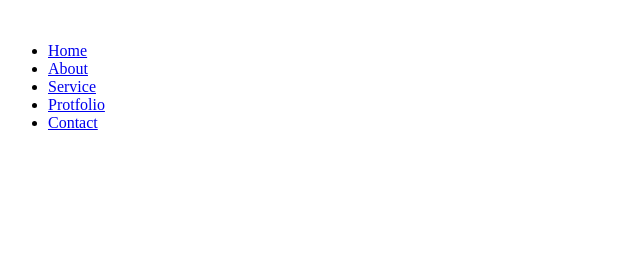
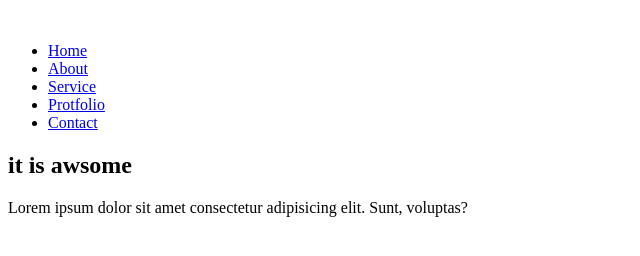
Before and after one commit to shafikcmt/Basic-Web-Template-With-HTML-and-CSS, a plain HTML site: page index.html in a window 1280 px wide. Shown: the whole page, without its empty margins (0-640 px from the left). Drawn offline with Linux system fonts and the light colour scheme.

Commit message:
Row - 2 HTML Completed

```diff
--- a/index.html
+++ b/index.html
@@ -25,5 +25,14 @@
     </section>
     <!-- Row-1 End -->
 
+    <!-- Row-2 Start -->
+        <section id="row2">
+            <div class="banner_section">
+                <h1>it is awsome</h1>
+                <p>Lorem ipsum dolor sit amet consectetur adipisicing elit. Sunt, voluptas?</p>
+            </div>
+        </section>
+    <!-- Row-2 End -->
+
 </body>
 </html>
```
